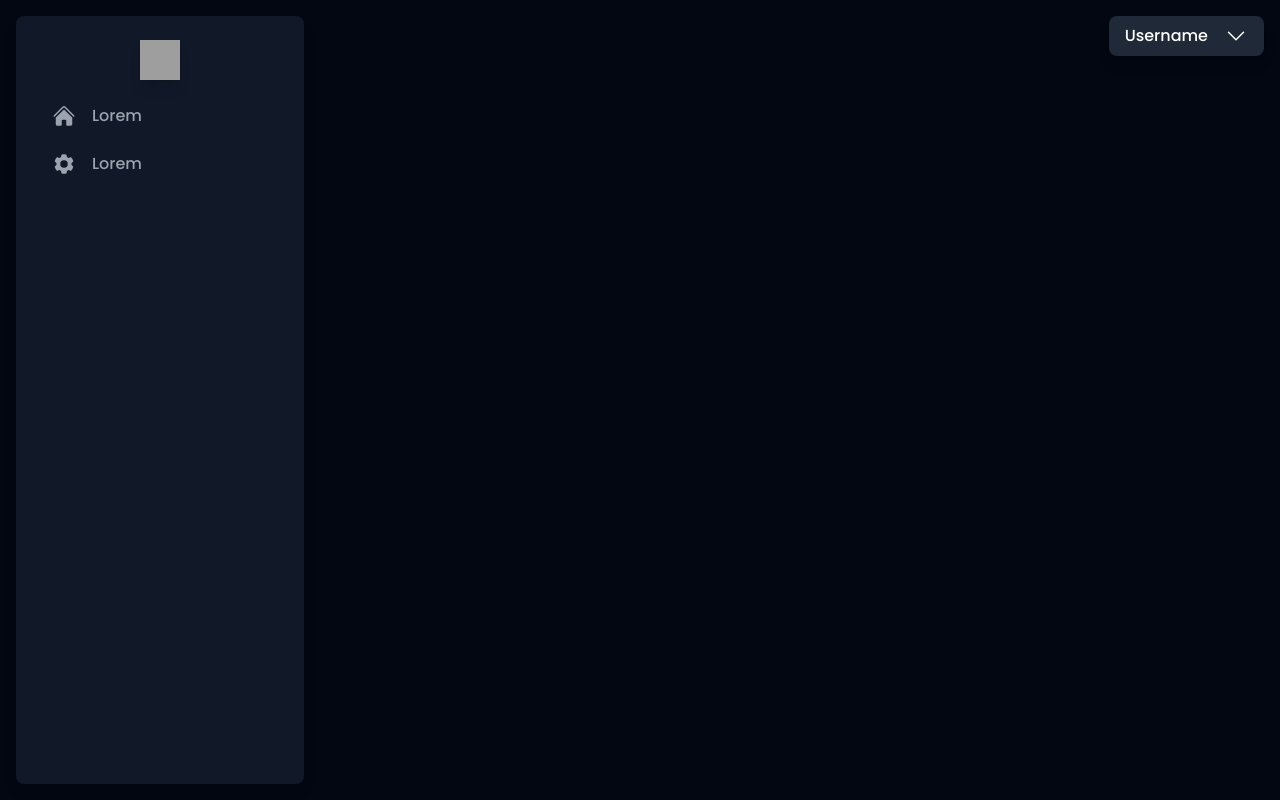
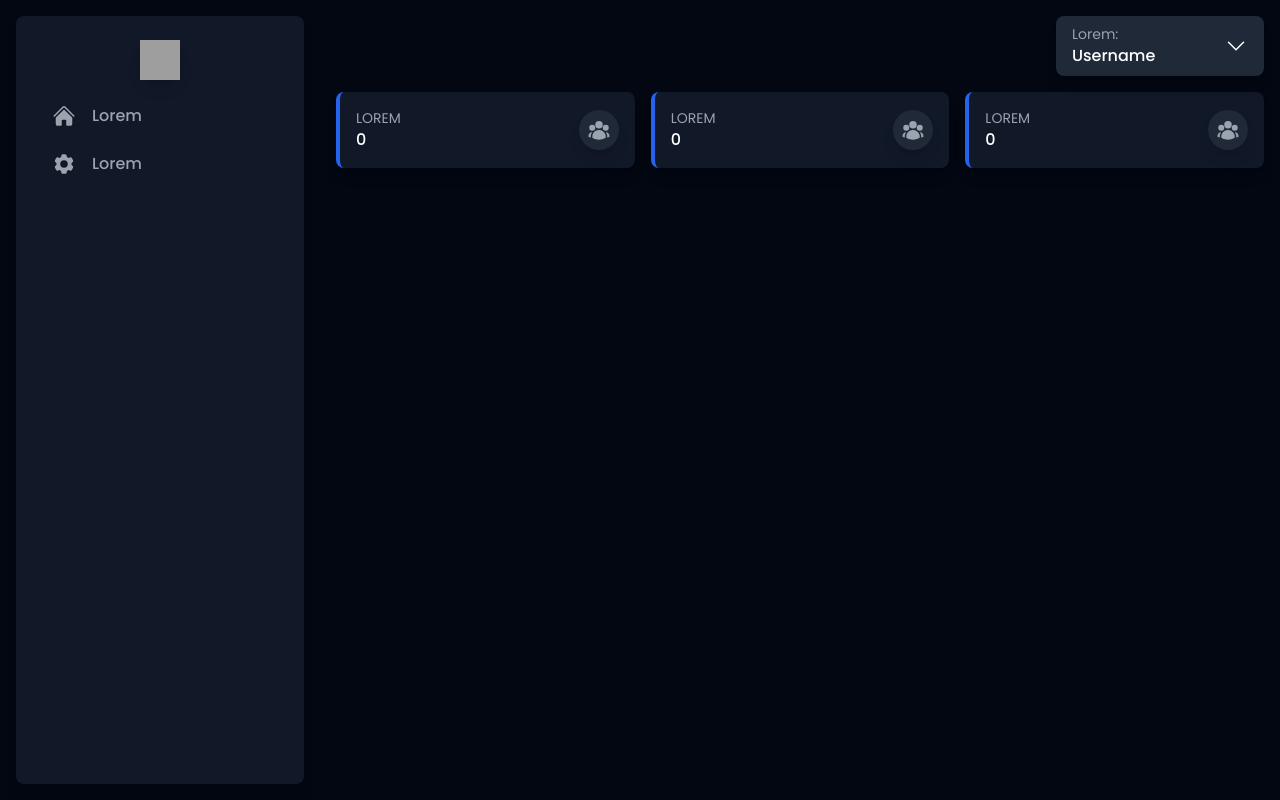
Before and after one commit to ophx/vue-project, a Vue app: page /dashboard in a window 1280 px wide. Built offline with nearby package versions, Linux system fonts and the light colour scheme; grey boxes are pictures that could not be loaded.

Commit message:
ddsffsddf

```diff
--- a/src/components/UserHeader.vue
+++ b/src/components/UserHeader.vue
@@ -1,12 +1,13 @@
 <template>
-    <div class="flex items-center justify-between">
+    <div class="flex items-center justify-between w-full">
         <div></div>
         <div>
             <div class="relative" @click="toggleUserDropdown">
-                <button type="button" class="flex w-full transition-all duration-200 px-4 py-2 rounded-lg shadow-lg bg-gray-800 hover:bg-gray-900">
+                <button type="button" class="w-52 transition-all duration-200 px-4 py-2 rounded-lg shadow-lg bg-gray-800 hover:bg-gray-900">
                     <div class="flex items-center justify-between w-full">
-                        <div class="flex flex-col text-left">
-                            <p class="text-white font-medium">Username</p>
+                        <div class="flex flex-col text-left w-52">
+                            <p class="text-gray-400 text-sm truncate">Lorem:</p>
+                            <p class="text-white font-medium truncate">Username</p>
                         </div>
                         <div>
                             <svg xmlns="http://www.w3.org/2000/svg" viewBox="0 0 24 24" fill="white" class="w-6 h-6 ml-4">
@@ -19,7 +20,7 @@
         </div>
     </div>
     <transition name="popup" mode="out-in">
-        <div v-if="isOpen" class="absolute right-4 z-10 w-44 bg-gray-800 rounded-lg shadow-lg">
+        <div v-if="isOpen" class="absolute right-4 z-10 w-52 bg-gray-800 rounded-lg shadow-lg">
             <ul class="py-2">
                 <li>
                     <a href="/dashboard" class="cursor-pointer block px-4 py-2 transition-all duration-200 text-gray-400 hover:text-white font-medium">
--- a/src/views/Dashboard.vue
+++ b/src/views/Dashboard.vue
@@ -2,8 +2,53 @@
     <div class="flex p-4">
         <Sidebar />
 
-        <div class="ml-80 block w-full space-y-2">
+        <div class="ml-80 block w-full space-y-4">
             <UserHeader />
+
+            <div class="grid grid-cols-3 gap-4">
+                <div class="bg-gray-900 rounded-lg shadow-lg p-4 border-l-4 border-blue-600">
+                    <div class="flex items-center justify-between">
+                        <div>
+                            <p class="text-gray-400 text-sm uppercase">Lorem</p>
+                            <p class="text-white font-medium">0</p>
+                        </div>
+                        <div class="p-2 rounded-full bg-gray-800 shadow-lg">
+                            <svg xmlns="http://www.w3.org/2000/svg" viewBox="0 0 24 24" fill="currentColor" class="w-6 h-6 text-gray-400">
+                                <path fill-rule="evenodd" d="M8.25 6.75a3.75 3.75 0 117.5 0 3.75 3.75 0 01-7.5 0zM15.75 9.75a3 3 0 116 0 3 3 0 01-6 0zM2.25 9.75a3 3 0 116 0 3 3 0 01-6 0zM6.31 15.117A6.745 6.745 0 0112 12a6.745 6.745 0 016.709 7.498.75.75 0 01-.372.568A12.696 12.696 0 0112 21.75c-2.305 0-4.47-.612-6.337-1.684a.75.75 0 01-.372-.568 6.787 6.787 0 011.019-4.38z" clip-rule="evenodd" />
+                                <path d="M5.082 14.254a8.287 8.287 0 00-1.308 5.135 9.687 9.687 0 01-1.764-.44l-.115-.04a.563.563 0 01-.373-.487l-.01-.121a3.75 3.75 0 013.57-4.047zM20.226 19.389a8.287 8.287 0 00-1.308-5.135 3.75 3.75 0 013.57 4.047l-.01.121a.563.563 0 01-.373.486l-.115.04c-.567.2-1.156.349-1.764.441z" />
+                            </svg>
+                        </div>
+                    </div>
+                </div>
+                <div class="bg-gray-900 rounded-lg shadow-lg p-4 border-l-4 border-blue-600">
+                    <div class="flex items-center justify-between">
+                        <div>
+                            <p class="text-gray-400 text-sm uppercase">Lorem</p>
+                            <p class="text-white font-medium">0</p>
+                        </div>
+                        <div class="p-2 rounded-full bg-gray-800 shadow-lg">
+                            <svg xmlns="http://www.w3.org/2000/svg" viewBox="0 0 24 24" fill="currentColor" class="w-6 h-6 text-gray-400">
+                                <path fill-rule="evenodd" d="M8.25 6.75a3.75 3.75 0 117.5 0 3.75 3.75 0 01-7.5 0zM15.75 9.75a3 3 0 116 0 3 3 0 01-6 0zM2.25 9.75a3 3 0 116 0 3 3 0 01-6 0zM6.31 15.117A6.745 6.745 0 0112 12a6.745 6.745 0 016.709 7.498.75.75 0 01-.372.568A12.696 12.696 0 0112 21.75c-2.305 0-4.47-.612-6.337-1.684a.75.75 0 01-.372-.568 6.787 6.787 0 011.019-4.38z" clip-rule="evenodd" />
+                                <path d="M5.082 14.254a8.287 8.287 0 00-1.308 5.135 9.687 9.687 0 01-1.764-.44l-.115-.04a.563.563 0 01-.373-.487l-.01-.121a3.75 3.75 0 013.57-4.047zM20.226 19.389a8.287 8.287 0 00-1.308-5.135 3.75 3.75 0 013.57 4.047l-.01.121a.563.563 0 01-.373.486l-.115.04c-.567.2-1.156.349-1.764.441z" />
+                            </svg>
+                        </div>
+                    </div>
+                </div>
+                <div class="bg-gray-900 rounded-lg shadow-lg p-4 border-l-4 border-blue-600">
+                    <div class="flex items-center justify-between">
+                        <div>
+                            <p class="text-gray-400 text-sm uppercase">Lorem</p>
+                            <p class="text-white font-medium">0</p>
+                        </div>
+                        <div class="p-2 rounded-full bg-gray-800 shadow-lg">
+                            <svg xmlns="http://www.w3.org/2000/svg" viewBox="0 0 24 24" fill="currentColor" class="w-6 h-6 text-gray-400">
+                                <path fill-rule="evenodd" d="M8.25 6.75a3.75 3.75 0 117.5 0 3.75 3.75 0 01-7.5 0zM15.75 9.75a3 3 0 116 0 3 3 0 01-6 0zM2.25 9.75a3 3 0 116 0 3 3 0 01-6 0zM6.31 15.117A6.745 6.745 0 0112 12a6.745 6.745 0 016.709 7.498.75.75 0 01-.372.568A12.696 12.696 0 0112 21.75c-2.305 0-4.47-.612-6.337-1.684a.75.75 0 01-.372-.568 6.787 6.787 0 011.019-4.38z" clip-rule="evenodd" />
+                                <path d="M5.082 14.254a8.287 8.287 0 00-1.308 5.135 9.687 9.687 0 01-1.764-.44l-.115-.04a.563.563 0 01-.373-.487l-.01-.121a3.75 3.75 0 013.57-4.047zM20.226 19.389a8.287 8.287 0 00-1.308-5.135 3.75 3.75 0 013.57 4.047l-.01.121a.563.563 0 01-.373.486l-.115.04c-.567.2-1.156.349-1.764.441z" />
+                            </svg>
+                        </div>
+                    </div>
+                </div>
+            </div>
         </div>
     </div>
 </template>
```
